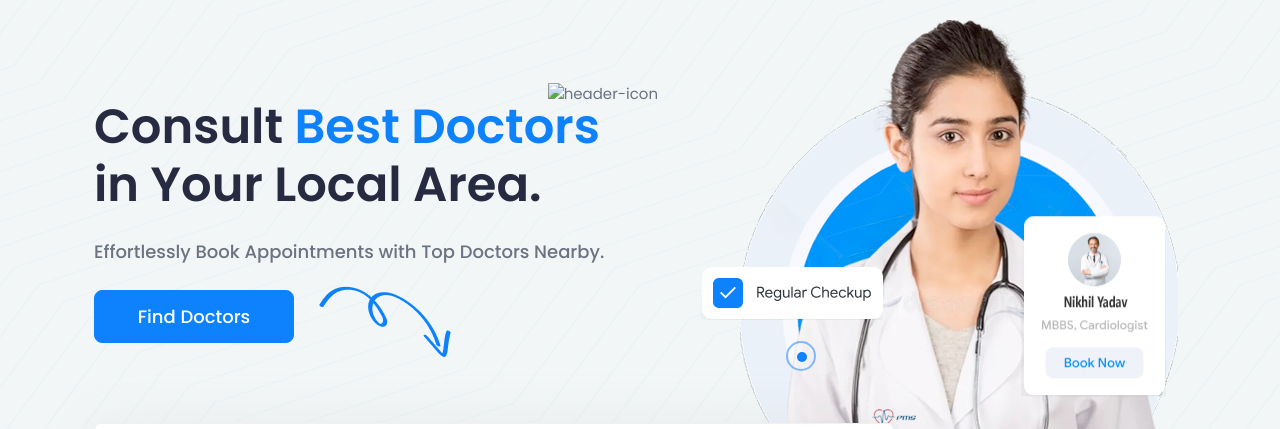
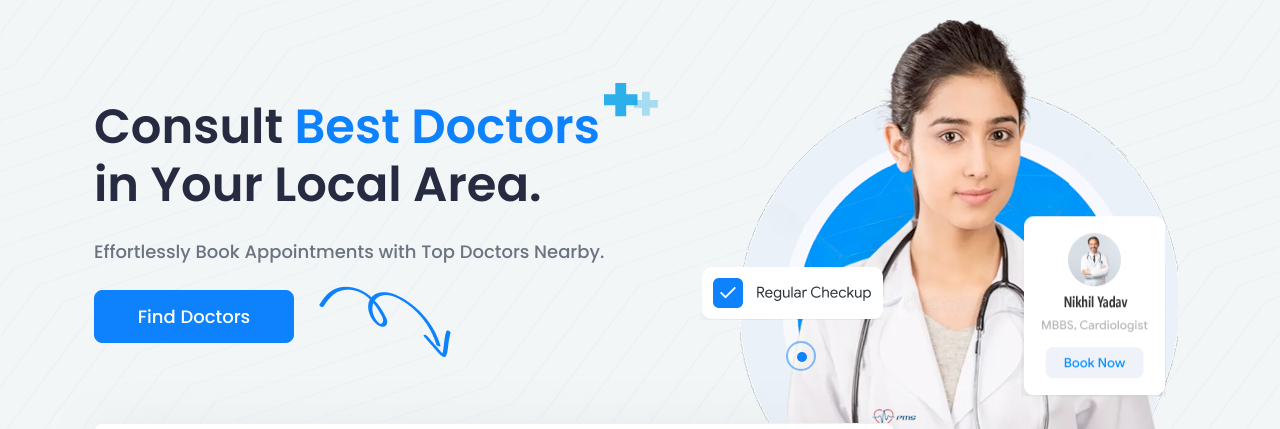
Before and after one commit to Ujjawalty/Patient-Management-System, a plain HTML site: page index.html in a window 1280 px wide. Shown: the part 80-509 px from the top of the page. Drawn offline with nearby package versions, Linux system fonts and the light colour scheme; a script that the page names is missing; a web font is replaced by a local one.

Commit message:
Update index.html

```diff
--- a/index.html
+++ b/index.html
@@ -112,7 +112,7 @@
 <div class="col-lg-6">
 <div class="banner-content aos aos-init aos-animate" data-aos="fade-up">
 <h1>Consult <span>Best Doctors</span> in Your Local Area.</h1>
-<img src="../static/assets/img/icons/header-icon.svg" class="header-icon" alt="header-icon">
+<img src="img/icons/header-icon.svg" class="header-icon" alt="header-icon">
 <p>Effortlessly Book Appointments with Top Doctors Nearby.</p>
 <a href="#find" id="find" class="btn">Find Doctors</a>
 <div class="banner-arrow-img">
```
